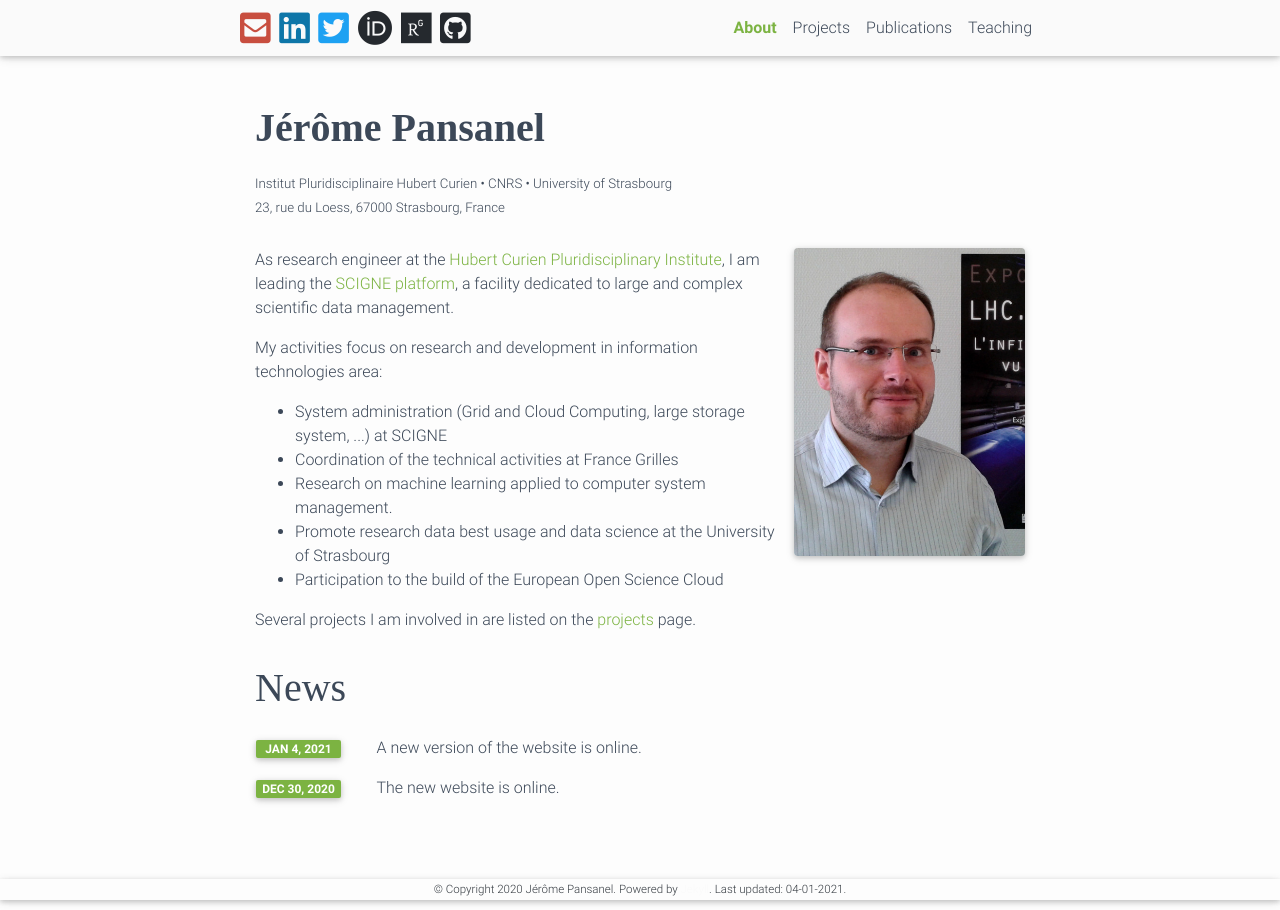
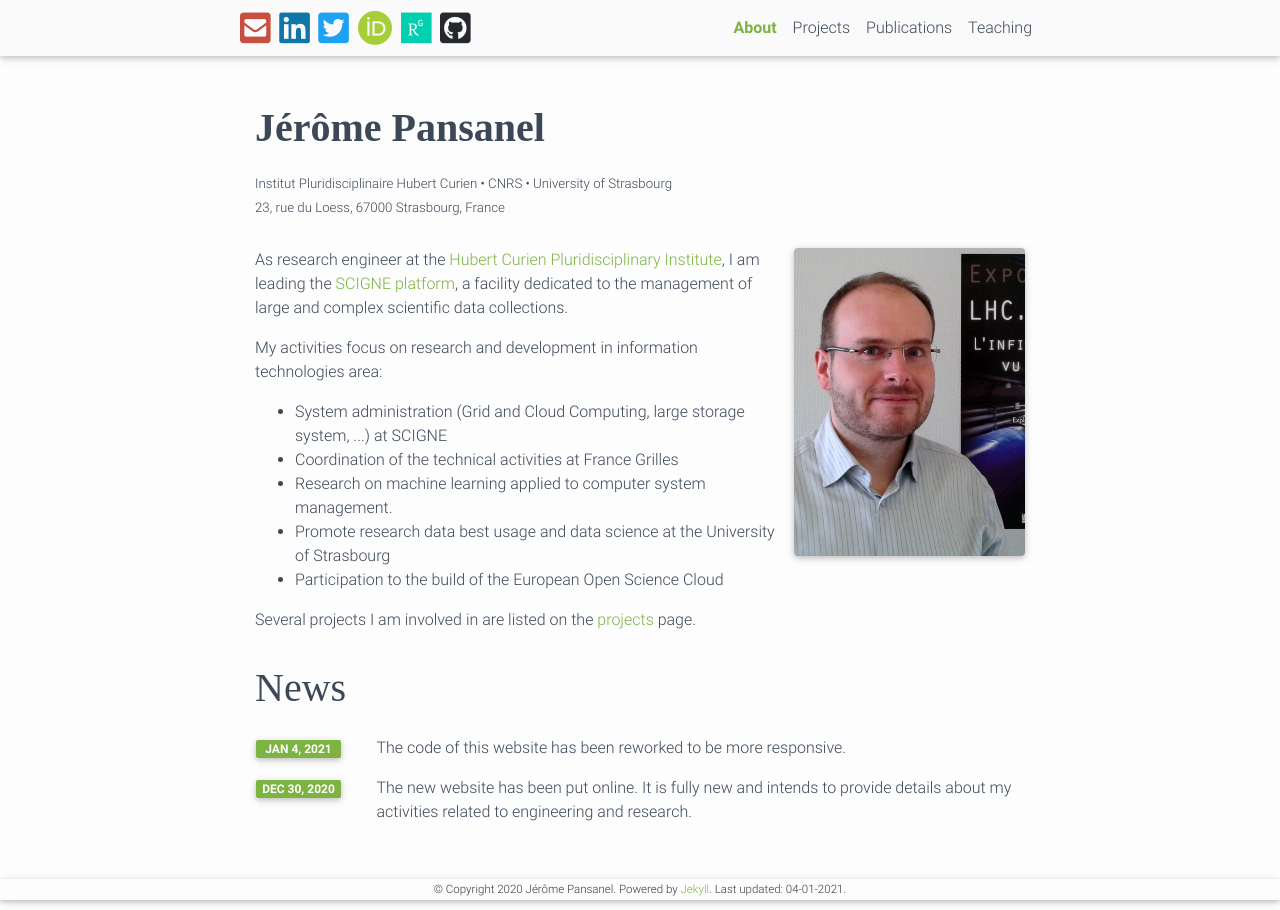
Before and after one commit to Pansanel/website, a Jekyll site: the page built from _pages/about.md, in a window 1280 px wide. Built offline with Jekyll 4.4.1, drawn with Linux system fonts in a browser that asks for light colours.

Commit message:
New website version

```diff
--- a/_config.yml
+++ b/_config.yml
@@ -12,9 +12,9 @@ footer_text: >
 url: # the base hostname & protocol for your site
 baseurl:  # the subpath of your site, e.g. /blog/
 description: >
-  Academic activities of Jerome Pansanel at CNRS (Head of SCIGNE, Cloud
-  architect, bioinformatics, cheminformatics, artificial intelligence,
-  IT manager, etc).
+  Engineering and research activities of Jerome Pansanel at CNRS (
+  big data, cloud computing, bioinformatics, cheminformatics and artificial
+  intelligence).
 last_updated: 04-01-2021
 
 # -----------------------------------------------------------------------------
--- a/_layouts/default.html
+++ b/_layouts/default.html
@@ -25,8 +25,8 @@
             <a href="mailto:{{ site.email | encode_email }}"><i class="fa fa-envelope-square gm-icon"></i></a>
             <a href="https://www.linkedin.com/in/{{ site.linkedin_username }}" target="_blank" title="LinkedIn"><i class="fab fa-linkedin li-icon"></i></a>
             <a href="https://twitter.com/{{ site.twitter_username }}" target="_blank" title="Twitter"><i class="fab fa-twitter-square tw-icon"></i></a>
-            <a href="{{ site.orcid_id }}" target="_blank" title="ORCID"><i class="fab fa-orcid gh-icon"></i></a>
-            <a href="{{ site.research_gate_profile }}" target="_blank" title="ResearchGate"><i class="fab fa-researchgate gh-icon"></i></a>
+            <a href="{{ site.orcid_id }}" target="_blank" title="ORCID"><i class="fab fa-orcid oi-icon"></i></a>
+            <a href="{{ site.research_gate_profile }}" target="_blank" title="ResearchGate"><i class="fab fa-researchgate rg-icon"></i></a>
             <a href="https://www.github.com/{{ site.github_username }}" target="_blank" title="GitHub"><i class="fab fa-github-square gh-icon"></i></a>
           </span>
         </div>
--- a/_pages/about.md
+++ b/_pages/about.md
@@ -21,7 +21,7 @@ address: <a href="https://goo.gl/maps/T5mvYxs4U3VvCpDC9" class="page-description
   </div>
   <div class="clearfix">
     <p>
-      As research engineer at the <a href="http://www.iphc.cnrs.fr/" target="_blank">Hubert Curien Pluridisciplinary Institute</a>, I am leading the <a href="htts://grand-est.fr" target="_blank">SCIGNE platform</a>, a facility dedicated to large and complex scientific data management.
+      As research engineer at the <a href="http://www.iphc.cnrs.fr/" target="_blank">Hubert Curien Pluridisciplinary Institute</a>, I am leading the <a href="https://grand-est.fr" target="_blank">SCIGNE platform</a>, a facility dedicated to the management of large and complex scientific data collections.
     </p>
 
     <p>
--- a/_sass/_base.scss
+++ b/_sass/_base.scss
@@ -87,10 +87,6 @@ body {
 
 footer {
     a {
-        color: $grey-lighten-5;
-    }
-
-    a:hover {
         color: $theme-color;
     }
 }
@@ -183,6 +179,38 @@ a {
     &:hover {
         color: lighten(rgb(37, 41, 46), 20%);
         background: lighten(rgb(37, 41, 46), 20%);
+        background-clip: text;
+        -webkit-background-clip: text;
+        -webkit-text-fill-color: transparent;
+        text-decoration: none;
+    }
+}
+
+.rg-icon {
+    background: rgb(0, 208, 175);
+    background-clip: text;
+    -webkit-background-clip: text;
+    -webkit-text-fill-color: transparent;
+    display: initial;
+
+    &:hover {
+        background: lighten(rgb(0, 208, 175), 20%);
+        background-clip: text;
+        -webkit-background-clip: text;
+        -webkit-text-fill-color: transparent;
+        text-decoration: none;
+    }
+}
+
+.oi-icon {
+    background: rgb(166, 206,57);
+    background-clip: text;
+    -webkit-background-clip: text;
+    -webkit-text-fill-color: transparent;
+    display: initial;
+
+    &:hover {
+        background: lighten(rgb(166, 206,57), 20%);
         background-clip: text;
         -webkit-background-clip: text;
         -webkit-text-fill-color: transparent;
```
Also changed, not shown: _news/announcement_1.md (deleted, +0 -7 lines), _news/announcement_2.md (deleted, +0 -7 lines), _news/new_code.md (added, +8 -0 lines), _news/new_website.md (added, +11 -0 lines), 1 other file.
